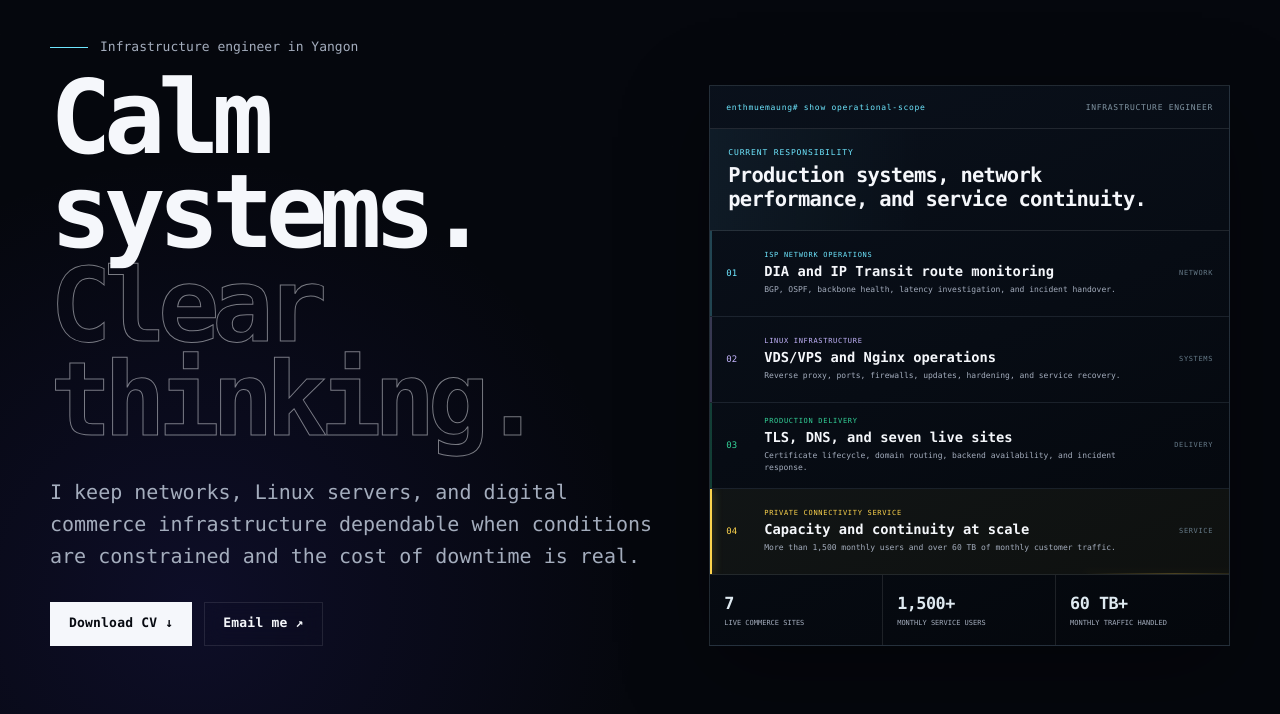
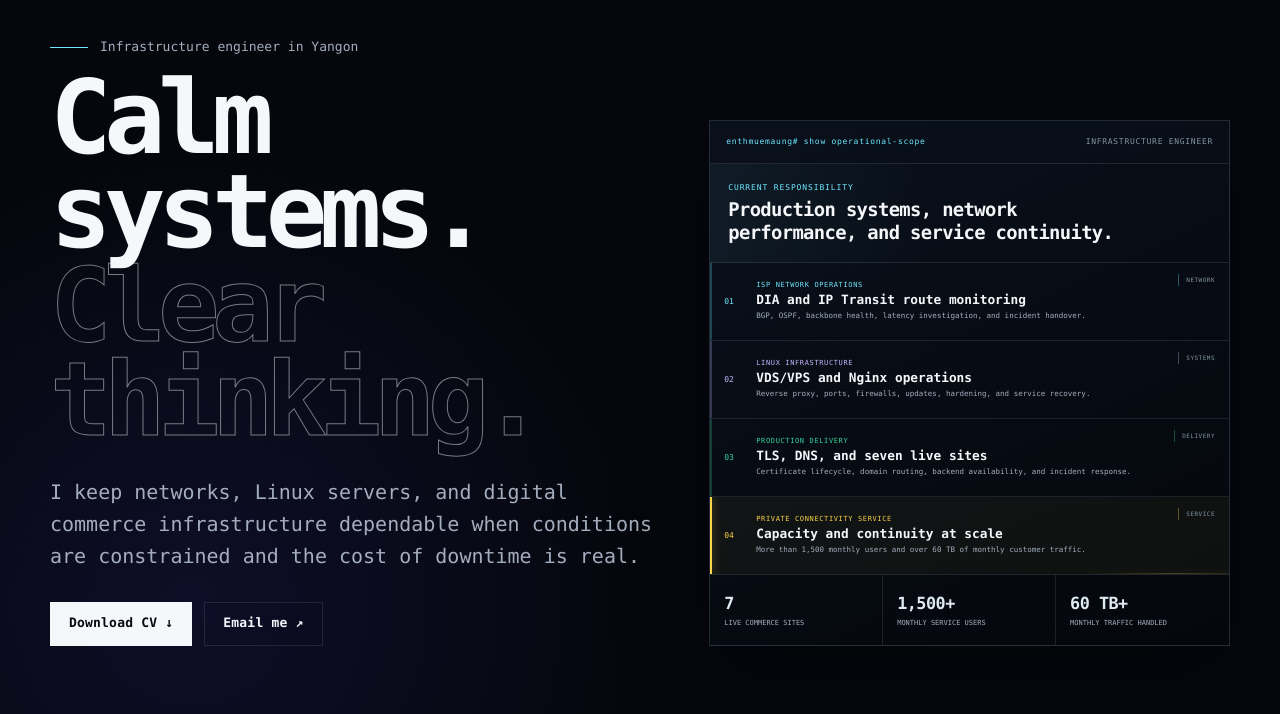
Before and after one commit to Evan200291/portfolio, a website: page public/about.html in a window 1280 px wide. Shown: the part 78-792 px from the top of the page. Drawn offline with Linux system fonts and the light colour scheme.

Commit message:
Tighten operational responsibility panel

```diff
--- a/public/css/styles.css
+++ b/public/css/styles.css
@@ -608,19 +608,19 @@ img, canvas { max-width: 100%; }
 .responsibility-console-head code::after { content: "_"; animation: cursor-blink .8s steps(1) infinite; }
 .responsibility-console-title { padding: 19px 18px 18px; border-bottom: 1px solid var(--line); background: linear-gradient(90deg, rgba(110,231,255,.055), transparent 42%); }
 .responsibility-console-title p { margin: 0 0 6px; color: var(--cyan); font: 8px var(--font-mono); letter-spacing: .11em; text-transform: uppercase; }
-.responsibility-console-title h2 { margin: 0; max-width: 440px; font-size: 1.28rem; line-height: 1.18; letter-spacing: -.035em; }
+.responsibility-console-title h2 { margin: 0; max-width: 410px; font-size: clamp(1.02rem, 1.55vw, 1.18rem); line-height: 1.22; letter-spacing: -.035em; }
 .responsibility-ledger { display: grid; }
-.ledger-row { --ledger-accent: var(--cyan); position: relative; min-height: 86px; padding: 13px 70px 13px 16px; display: grid; grid-template-columns: 28px 1fr; gap: 10px; align-items: center; border-bottom: 1px solid rgba(138,163,181,.15); background: transparent; overflow: hidden; animation: ledger-focus 16s linear infinite; }
+.ledger-row { --ledger-accent: var(--cyan); position: relative; min-height: 78px; padding: 11px 14px; display: grid; grid-template-columns: 24px minmax(0, 1fr) auto; gap: 8px; align-items: center; border-bottom: 1px solid rgba(138,163,181,.15); background: transparent; overflow: hidden; animation: ledger-focus 16s linear infinite; }
 .ledger-row::before { content: ""; position: absolute; left: 0; top: 0; bottom: 0; width: 2px; background: var(--ledger-accent); opacity: .25; animation: ledger-edge 16s linear infinite; }
 .ledger-row::after { content: ""; position: absolute; left: -35%; bottom: 0; width: 35%; height: 1px; background: linear-gradient(90deg, transparent, var(--ledger-accent), transparent); box-shadow: 0 0 8px color-mix(in srgb, var(--ledger-accent) 60%, transparent); animation: ledger-progress 16s linear infinite; }
 .ledger-row:nth-child(2), .ledger-row:nth-child(2)::before, .ledger-row:nth-child(2)::after { animation-delay: -4s; }
 .ledger-row:nth-child(3), .ledger-row:nth-child(3)::before, .ledger-row:nth-child(3)::after { animation-delay: -8s; }
 .ledger-row:nth-child(4), .ledger-row:nth-child(4)::before, .ledger-row:nth-child(4)::after { animation-delay: -12s; }
-.ledger-index { color: var(--ledger-accent); font: 9px var(--font-mono); }
-.ledger-row small { display: block; margin-bottom: 4px; color: var(--ledger-accent); font: 7px var(--font-mono); letter-spacing: .1em; text-transform: uppercase; }
-.ledger-row strong { display: block; font-size: .86rem; line-height: 1.25; }
-.ledger-row p { margin: 4px 0 0; color: var(--muted); font-size: 8px; line-height: 1.42; }
-.ledger-label { position: absolute; right: 16px; top: 50%; color: #657987; font: 7px var(--font-mono); letter-spacing: .09em; transform: translateY(-50%); }
+.ledger-index { color: var(--ledger-accent); font: 8px var(--font-mono); }
+.ledger-row small { display: block; margin-bottom: 3px; color: var(--ledger-accent); font: 7px var(--font-mono); letter-spacing: .09em; text-transform: uppercase; }
+.ledger-row strong { display: block; font-size: .8rem; line-height: 1.2; }
+.ledger-row p { margin: 3px 0 0; color: var(--muted); font-size: 7.5px; line-height: 1.35; }
+.ledger-label { align-self: start; padding: 3px 0 3px 7px; border-left: 1px solid color-mix(in srgb, var(--ledger-accent) 34%, transparent); color: #8195a3; font: 6px var(--font-mono); letter-spacing: .08em; line-height: 1; }
 .ledger-linux { --ledger-accent: #c4b5fd; }.ledger-delivery { --ledger-accent: var(--green); }.ledger-service { --ledger-accent: #fcd34d; }
 .responsibility-scale { display: grid; grid-template-columns: repeat(3, 1fr); }
 .responsibility-scale div { min-height: 70px; padding: 12px 14px; display: grid; align-content: center; border-right: 1px solid var(--line); }
```
